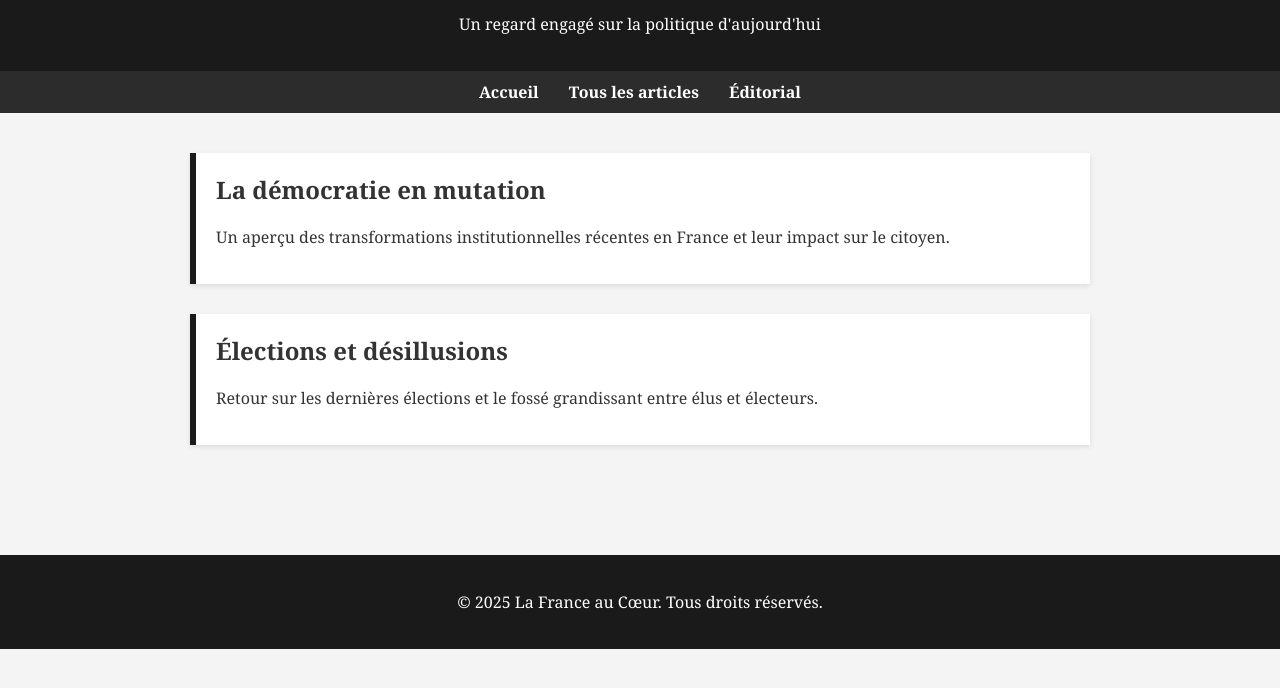
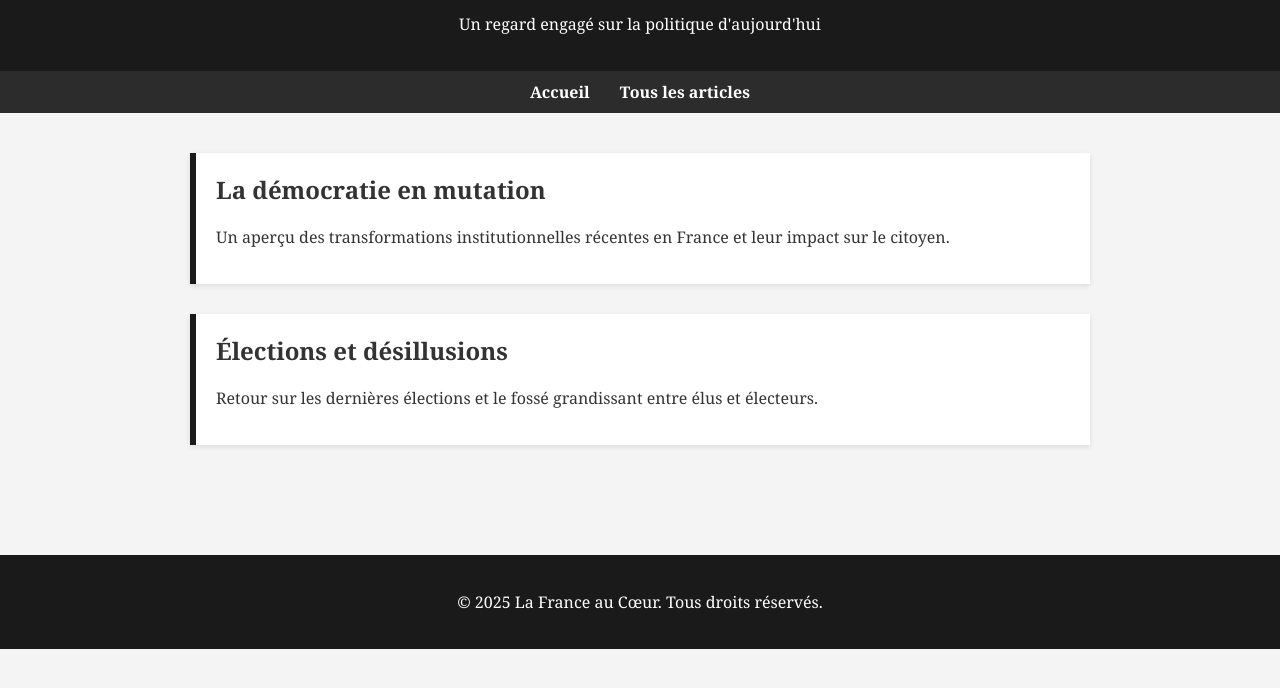
Before and after one commit to EliotPolitique/La-France-au-coeur-, a plain HTML site: page index.html in a window 1280 px wide. Shown: the part 78-766 px from the top of the page. Drawn offline with Linux system fonts and the light colour scheme.

Commit message:
Update index.html

```diff
--- a/index.html
+++ b/index.html
@@ -85,7 +85,6 @@
   <nav>
     <a href="#accueil">Accueil</a>
     <a href="#articles">Tous les articles</a>
-    <a href="editorial-republique.html">Éditorial</a>
   </nav>
 
   <!-- Section principale avec les articles -->
```
